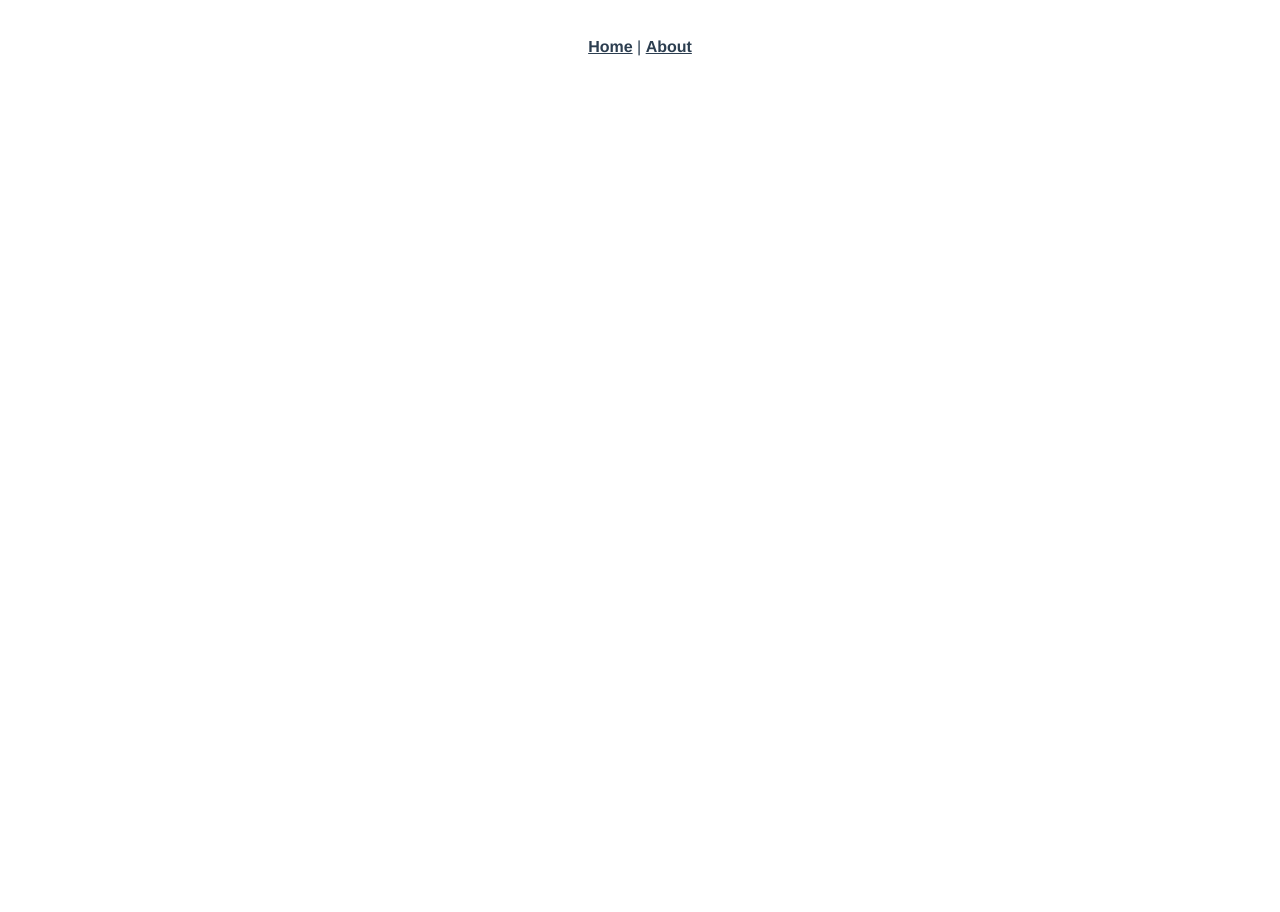
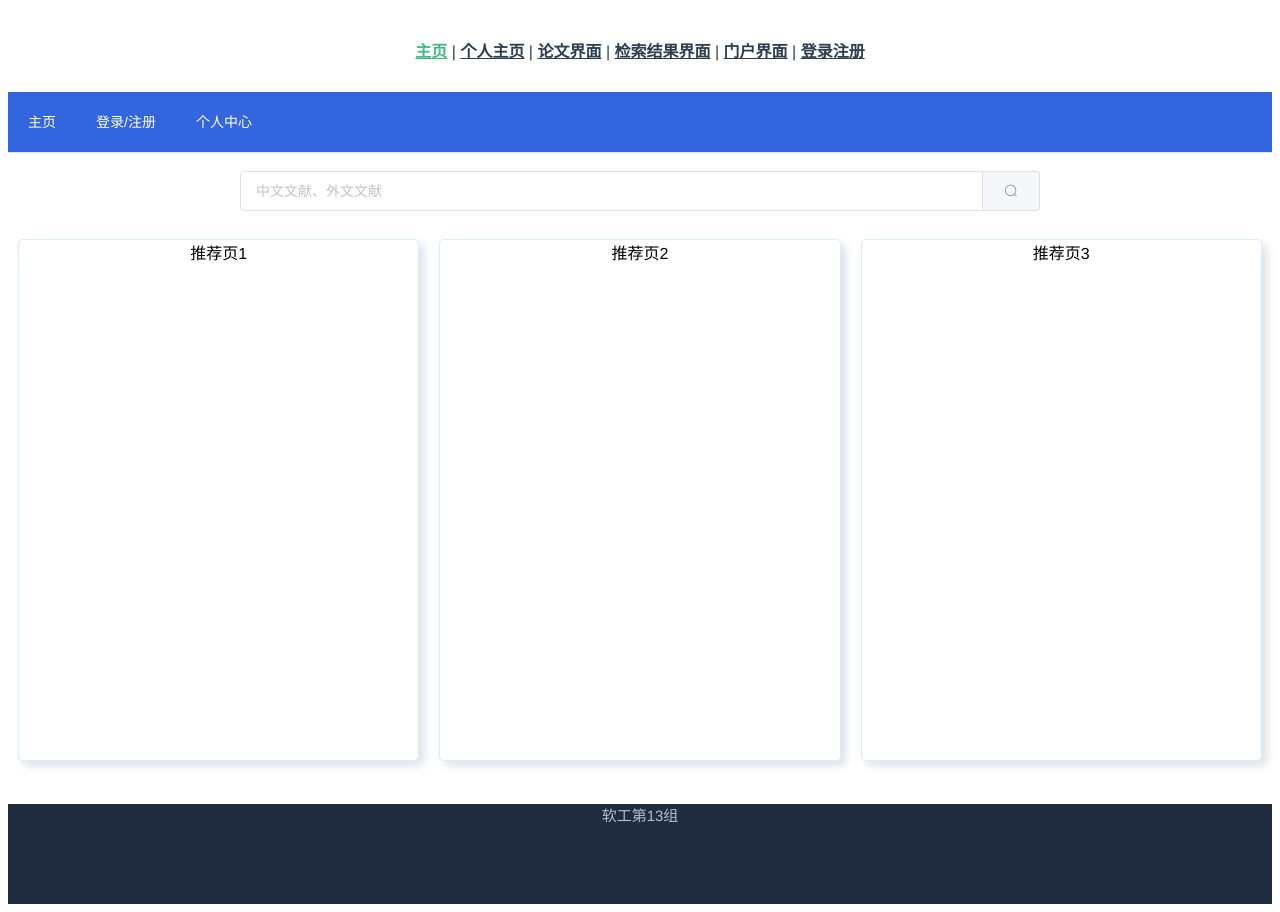
Before and after one commit to iL1nks/Vue-2022-Autumn, a Vue app: page /homepage in a window 1280 px wide. Before the commit the page ends 800 px from the top, so only its background shows below. Built offline with nearby package versions, Linux system fonts and the light colour scheme.

Commit message:
homepage

```diff
--- a/src/App.vue
+++ b/src/App.vue
@@ -1,8 +1,14 @@
 <template>
   <div id="app">
     <nav>
-      <router-link to="/">Home</router-link> |
-      <router-link to="/about">About</router-link>
+      <!-- <router-link to="/">Home</router-link> |
+      <router-link to="/about">About</router-link> | -->
+      <router-link to="/homepage">主页</router-link> |
+      <router-link to="/">个人主页</router-link> |
+      <router-link to="/">论文界面</router-link> |
+      <router-link to="/">检索结果界面</router-link> |
+      <router-link to="/">门户界面</router-link> |
+      <router-link to="/">登录注册</router-link>
     </nav>
     <router-view/>
   </div>
--- a/src/router/index.js
+++ b/src/router/index.js
@@ -17,6 +17,11 @@ const routes = [
     // this generates a separate chunk (about.[hash].js) for this route
     // which is lazy-loaded when the route is visited.
     component: () => import(/* webpackChunkName: "about" */ '../views/AboutView.vue')
+  },
+  {
+    path: '/homepage',
+    name: 'homepage',
+    component: () => import('../views/HomePageView.vue')
   }
 ]
 
--- /dev/null
+++ b/src/views/HomePageView.vue
@@ -0,0 +1,168 @@
+<template>
+  <div class="about">
+
+<!-- <el-backtop target=".page-component__scroll .el-scrollbar__wrap"></el-backtop> -->
+<div class="line"></div>
+<el-menu
+  :default-active="activeIndex2"
+  class="el-menu-demo"
+  mode="horizontal"
+  @select="handleSelect"
+  background-color="#3365de"
+  text-color="#fff"
+  active-text-color="#ffd04b">
+
+  <!-- <el-menu-item index="1">处理中心</el-menu-item> -->
+  <!-- <el-submenu index="2">
+    <template slot="title">我的工作台</template>
+    <el-menu-item index="2-1">选项1</el-menu-item>
+    <el-menu-item index="2-2">选项2</el-menu-item>
+    <el-menu-item index="2-3">选项3</el-menu-item>
+    <el-submenu index="2-4">
+      <template slot="title">选项4</template>
+      <el-menu-item index="2-4-1">选项1</el-menu-item>
+      <el-menu-item index="2-4-2">选项2</el-menu-item>
+      <el-menu-item index="2-4-3">选项3</el-menu-item>
+    </el-submenu>
+  </el-submenu> -->
+
+<el-menu-item index="5">主页</el-menu-item>
+  <el-menu-item index="3">登录/注册</el-menu-item>
+  <el-menu-item index="4">个人中心</el-menu-item>
+
+</el-menu>
+
+<br>
+<el-input v-model="input" placeholder="中文文献、外文文献" size="big">
+    <el-button slot="append" icon="el-icon-search" @click="show_input()"></el-button>
+</el-input>
+<br><br>
+
+  <!-- <el-container>
+  <el-header>Header</el-header>
+  <el-main>Main</el-main>
+</el-container> -->
+
+<div id="divs">
+  <div class="div" id="div1">
+推荐页1
+  </div>
+  <div class="div" id="div2">
+推荐页2
+  </div>
+  <div class="div" id="div3">
+推荐页3
+  </div>
+</div>
+
+<br>
+<div id="div_bottom">
+    <p id="font_bottom">软工第13组</p>
+</div>
+
+  </div>
+</template>
+
+
+
+
+<script>
+  export default {
+    data() {
+      return {
+        activeIndex: '1',
+        activeIndex2: '1',
+        input: ''
+      };
+    },
+    methods: {
+      handleSelect(key, keyPath) {
+        console.log(key, keyPath);
+      },
+      show_input() {
+          console.log(this.input);
+      }
+
+    }
+  }
+</script>
+
+<style scoped>
+.el-header, .el-footer {
+    background-color: #B3C0D1;
+    color: #333;
+    text-align: center;
+    line-height: 60px;
+  }
+
+  .el-aside {
+    background-color: #D3DCE6;
+    color: #333;
+    text-align: center;
+    line-height: 200px;
+  }
+
+  .el-main {
+    background-color: #E9EEF3;
+    color: #333;
+    text-align: center;
+    line-height: 160px;
+  }
+
+  body > .el-container {
+    margin-bottom: 40px;
+  }
+
+  .el-container:nth-child(5) .el-aside,
+  .el-container:nth-child(6) .el-aside {
+    line-height: 260px;
+  }
+
+  .el-container:nth-child(7) .el-aside {
+    line-height: 320px;
+  }
+
+.el-input {
+    width: 800px;
+  }
+
+/* #div1 {
+
+} */
+
+.div {
+    display: flex;
+    /* background-color: white; */
+    justify-content: center;
+    width: 400px;
+    height: 520px;
+    /* background: #86c7ff;  */
+    background:white;
+  /* width: 100%;  */
+  /* font-size: 18px;  */
+  color: black;
+  border: 1px #d7edff solid;
+  border-radius: 5px;
+  margin: 0px 0px 7px 0px;
+  box-shadow:5px 5px 10px rgb(221, 224, 230);
+  /* background: linear-gradient(to right,#f1e6e9, #e3e9f0); */
+  margin: 10px;
+}
+
+#divs {
+    display: flex;
+    justify-content: center;
+}
+
+#div_bottom {
+    background-color: #1f2b3e;
+    height: 100px;
+
+}
+
+#font_bottom {
+    font-size: 15px;
+    color: #B3C0D1;
+}
+
+</style>
```
